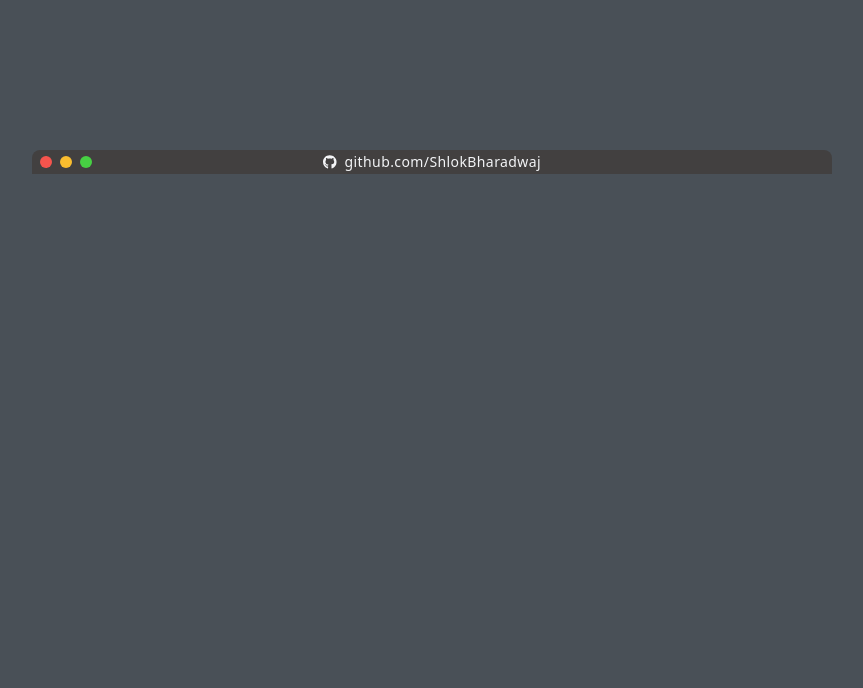
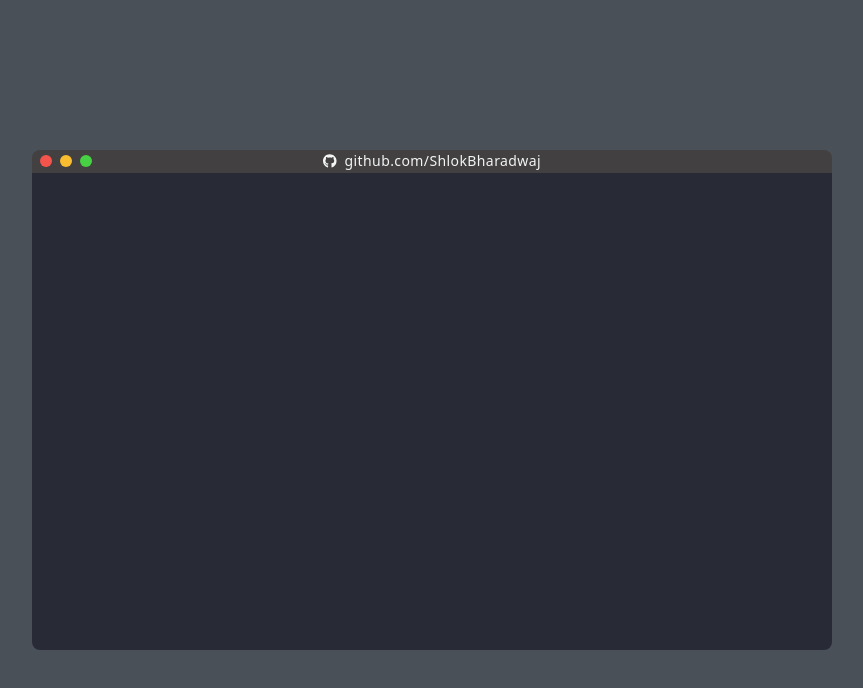
Before and after one commit to ShlokBharadwaj/portfolio, a Next.js app: page / in a window 1280 px wide. Shown: the top 688 px of the page, without its empty margins (208-1071 px from the left). Built offline with nearby package versions, Linux system fonts and the light colour scheme.

Commit message:
Add: Color, Height to main terminal input area

```diff
--- a/components/Terminal.jsx
+++ b/components/Terminal.jsx
@@ -7,7 +7,7 @@ const Terminal = () => {
         <div className='m-0 p-0 box-border h-[100vh] flex items-center justify-center'>
             <div className='container flex flex-col w-full max-w-[800px] h-[500px] overflow-hidden rounded-lg border-gray-400 m-5 cursor-text'>
                 <div className="menu flex flex-row items-center text-center w-full h-6 bg-[#424040] py-0 px-2 cursor-default">
-                    <div className="buttons-flex absolute flex flex-row">
+                    <div className="buttons-flex absolute flex flex-row ">
                         <div className="button red bg-[#f5544d] w-3 h-3 rounded-full mr-2 cursor-pointer"></div>
                         <div className="button yellow bg-[#fabd2f] w-3 h-3 rounded-full mr-2 cursor-pointer"></div>
                         <div className="button green bg-[#47d043] w-3 h-3 rounded-full mr-2 cursor-pointer"></div>
@@ -18,7 +18,7 @@ const Terminal = () => {
                             github.com/ShlokBharadwaj</h1></a>
                     </div>
                 </div>
-                <div id="app"></div>
+                <div id="app" className='flex flex-col bg-[#282a35] w-full h-full p-2 overflow-auto'></div>
             </div>
         </div>
     )
```
